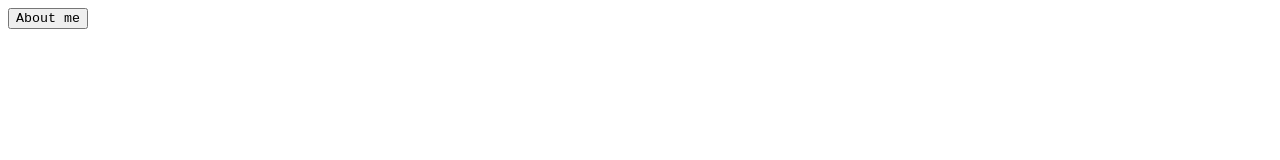
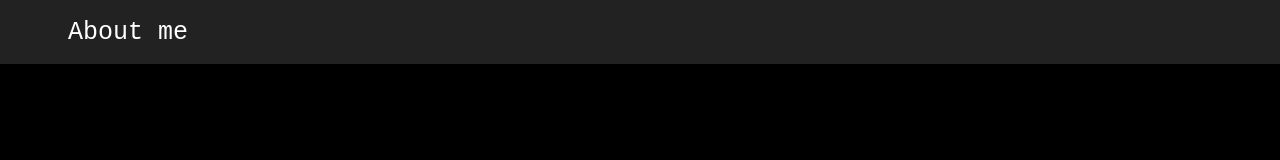
Before and after one commit to JulianCooking/portfolio, a plain HTML site: page index.html in a window 1280 px wide. Drawn offline with Linux system fonts and the light colour scheme.

Commit message:
Update style.css

```diff
--- a/style.css
+++ b/style.css
@@ -1,18 +1,25 @@
-h1{
-    font-size: larg;
-    animation: colorChange 3s infinite;
+body {
+    display: grid;
+    grid-template-columns: 20vw 20vw 20vw 20vw 20vw;
+    grid-template-rows: 8vh 50vh auto;
+    background-color: rgb(0, 0, 0);
+    margin: 0;
 }
-@keyframes colorChange {
-    0100% {
-        color: red; /* Startkleur */
-    }
-    1100% {
-        color: blue; /* Tussenkleur */
-    }
-    100% {
-        color: green; /* Tussenkleur */
-    }
-    300% {
-        color: red; /* Eindkleur */
-    }
+
+#kop {
+    background-color: rgb(34, 34, 34);
+    grid-column: 1 / 6;
+    grid-row: 1 / 2;
 }
+
+p {
+    font-family: Tahoma, Verdana, sans-serif;
+}
+#naam {
+    background-color: rgb(34, 34, 34);
+    color: white;
+    grid-column: 1 / 2;
+    grid-row: 1 / 2;
+    border: none;
+    font-size: 25px;
+}
```
